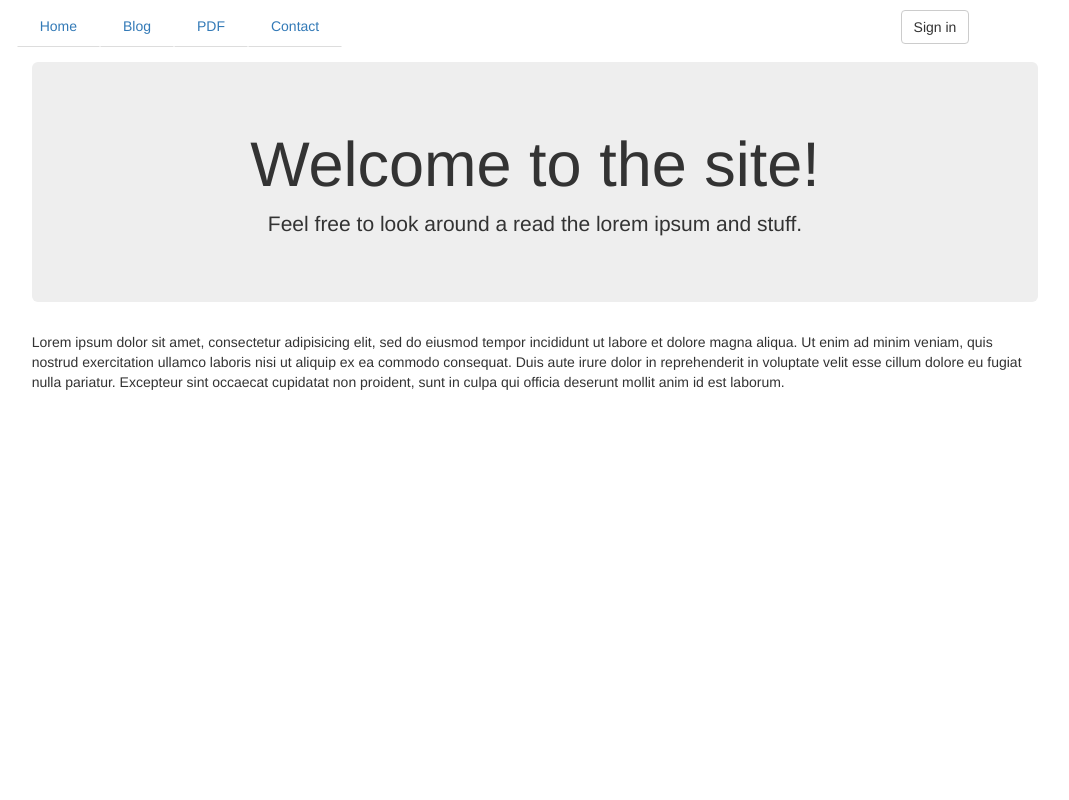
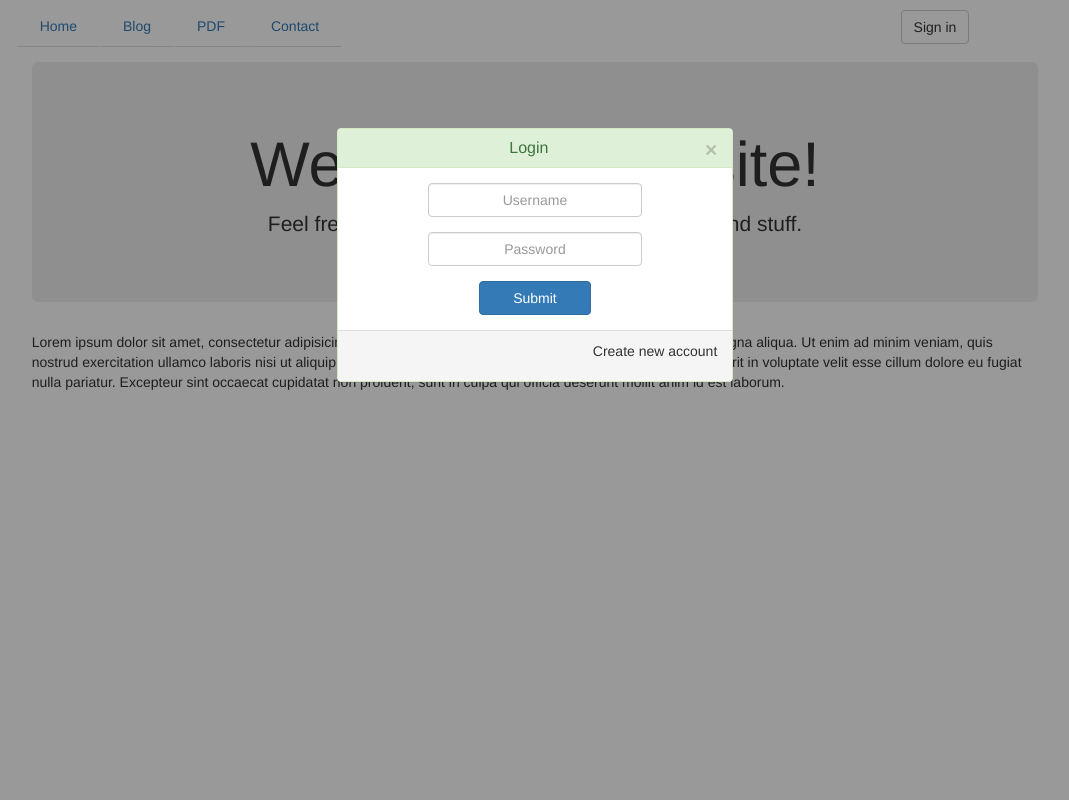
Before and after one commit to NPCHAMPION/MCT-Site, a Django app: page / in a window 1280 px wide. Shown: the whole page, without its empty margins (105-1174 px from the left). Run offline with Django 3.2, Linux system fonts and the light colour scheme; some libraries are stand-ins or nearby versions.

Commit message:
login modal changes

```diff
--- a/base_templates/_base.html
+++ b/base_templates/_base.html
@@ -13,7 +13,34 @@
 </head>
 
 <body>
-
+  <div class="login-modal">
+    <div class="login-modal-content col-sm-4 col-sm-offset-4">
+        <div class="panel panel-success">
+          <div class="panel-heading">
+            <span class="close">&times;</span>
+            <h1 class="panel-title text-center">Login</h1>
+          </div>
+          <div class="panel-body">
+              <div class="col-sm-8 col-sm-offset-2">
+                <form>
+                  <div class="form-group text-center">
+                    <input type="text" class="form-control text-center" id="exampleInputEmail1" placeholder="Username">
+                  </div>
+                  <div class="form-group text-center">
+                    <input type="password" class="form-control text-center" id="exampleInputPassword1" placeholder="Password">
+                  </div>
+                  <div class="col-sm-8 col-sm-offset-2">
+                      <button type="submit" class="btn btn-primary btn-block">Submit</button>
+                  </div>
+                </form>
+              </div>
+          </div> <!-- end panel-body -->
+          <div class="panel-footer">
+              <p class="text-right">Create new account</p>
+          </div>
+        </div>
+    </div>
+  </div>
 <div class="col-sm-10 col-sm-offset-1">
   {% block nav %}
     <div class="row">
@@ -27,7 +54,7 @@
       </div>
       <div class="col-md-5">
       </div>
-      <div class="sign-in col-md-3 text-center">
+      <div class="login-button col-md-3 text-center">
         <form action="/login">
           <input class="btn btn-default" type="submit" value="Sign in">
         </form>
--- a/static/main.css
+++ b/static/main.css
@@ -3,7 +3,31 @@ div {
     border-width: 0px;
 }
 
-.sign-in {
+/* The Modal (background) */
+.login-modal {
+    /*display: none; /* Hidden by default */
+    position: fixed; /* Stay in place */
+    z-index: 1; /* Sit on top */
+    left: 0;
+    top: 0;
+    width: 100%; /* Full width */
+    height: 100%; /* Full height */
+    overflow: auto; /* Enable scroll if needed */
+    background-color: rgb(0,0,0); /* Fallback color */
+    background-color: rgba(0,0,0,0.4); /* Black w/ opacity */
+}
+
+.login-modal-content{
+    margin-top:10%;
+}
+
+.close {
+
+}
+
+
+
+.login-button {
     padding-top: 10px;
 }
 .nav {
```
